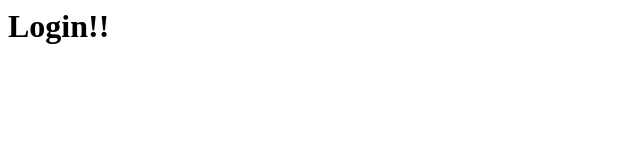
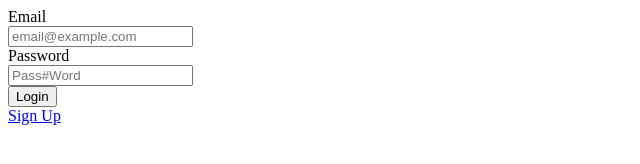
Before and after one commit to garrettrm9/A-project2-of-Ice-and-Fire, a website: page views/login.html in a window 1280 px wide. Shown: the whole page, without its empty margins (0-640 px from the left). Drawn offline with Linux system fonts and the light colour scheme.

Commit message:
most recent

```diff
--- a/views/login.html
+++ b/views/login.html
@@ -4,6 +4,15 @@
   <title>Login!!</title>
 </head>
 <body>
-  <h1>Login!!</h1>
+      <form action="/login" method="POST">
+        <label for="email">Email</label><br>
+        <input id="email" type="text" name="user[email]" placeholder="email@example.com"><br>
+        <label for="password">Password</label><br>
+        <input id="password" type="password" name="user[password]" placeholder="Pass#Word"><br>
+        <input type="submit" value="Login">
+      <div>
+        <a href="/profile">Sign Up</a>
+      </div>
+      </form>
 </body>
 </html>
```
Also changed, not shown: controllers/users.js (+9 -9 lines), index.js (+6 -5 lines), views/characters.html (+1 -1 lines).
